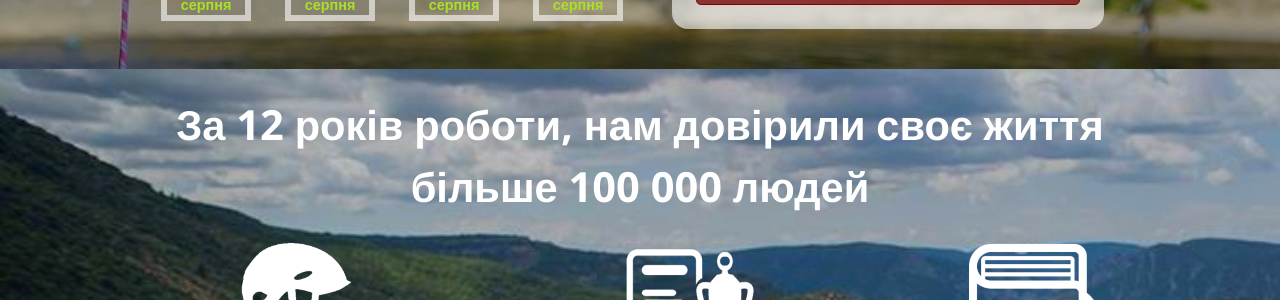
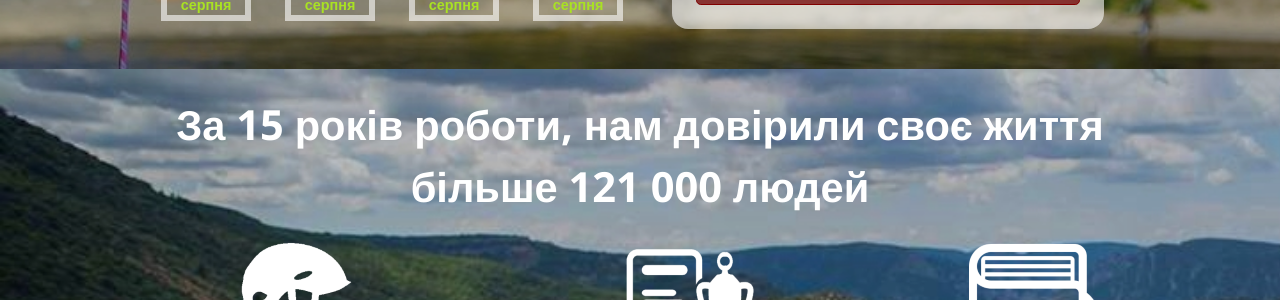
Before and after one commit to Andreyfilko/go-jump, a Jekyll site: the page built from index.md, in a window 1280 px wide and 900 px high, scrolled down 763 px. Shown: the part 164-464 px from the top of the window. Built offline with Jekyll 4.4.1, drawn with Linux system fonts in a browser that asks for light colours; some web fonts are replaced.

Commit message:
Update advantage.html

```diff
--- a/_includes/advantage.html
+++ b/_includes/advantage.html
@@ -1,6 +1,6 @@
 <section class="advantage">
     <div class="container">
-        <div class="title">За 12 років роботи, нам довірили своє життя більше 100 000 людей </span> </div>
+        <div class="title">За 15 років роботи, нам довірили своє життя більше 121 000 людей </span> </div>
         <ul>
             <li>
                 <img src="assets/img/adv-1.png">
```
